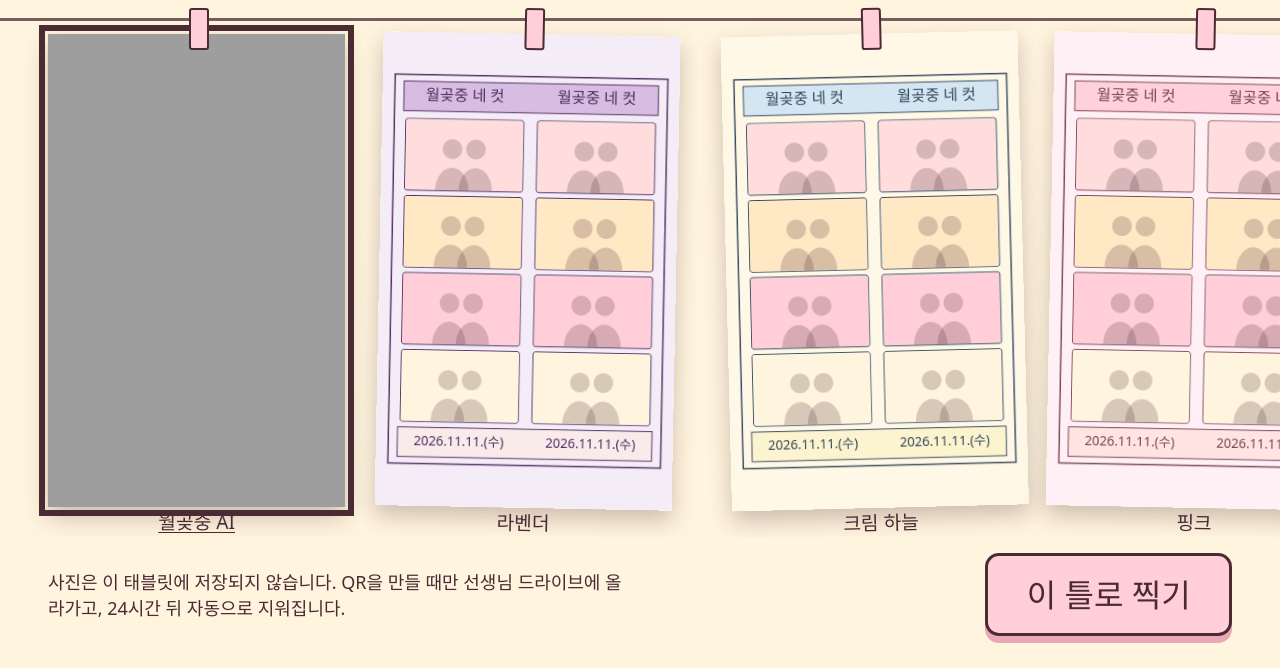
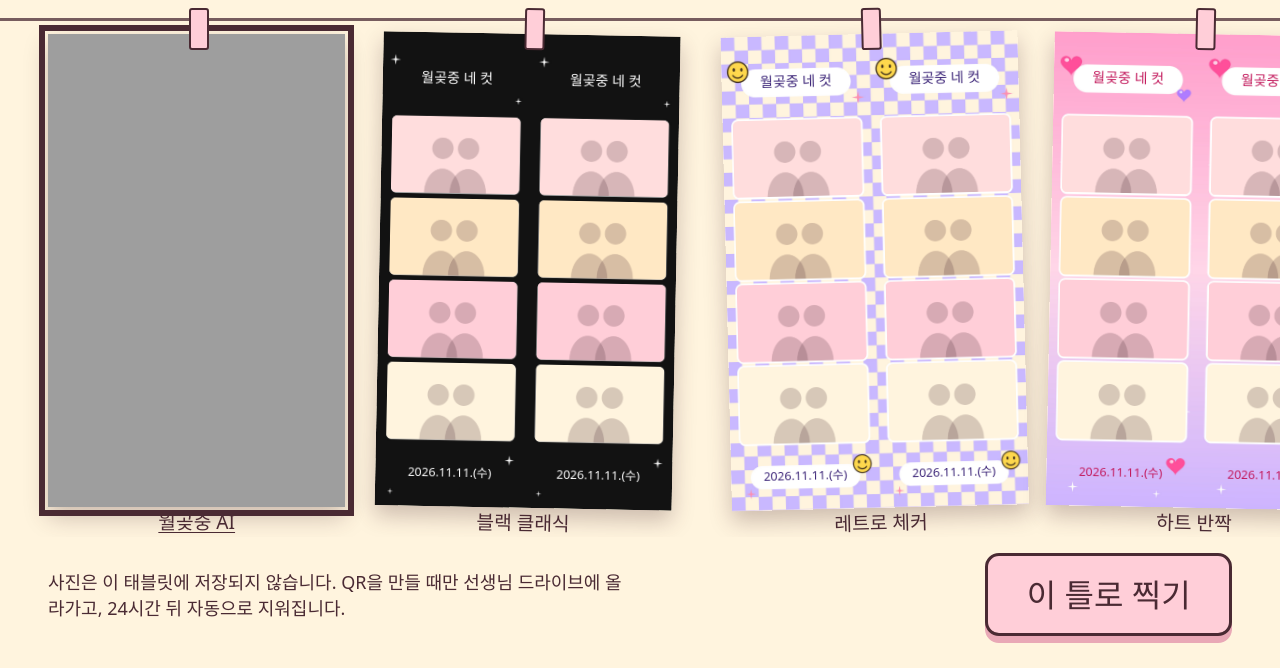
Before and after one commit to hanja9999-sys/wolgot-4cut, a plain HTML site: page index.html in a window 1280 px wide. Shown: the part 132-800 px from the top of the page. Drawn offline with Linux system fonts and the light colour scheme; a web font is replaced by a local one.

Commit message:
Add files via upload

```diff
--- a/app.js
+++ b/app.js
@@ -17,19 +17,19 @@ const W = px(PAPER.w), H = px(PAPER.h), FONT = '"Poor Story",system-ui';
 // ── 틀: 좌표는 틀 그림의 픽셀 그대로 ──
 // slots = 왼쪽 줄 4칸(테두리 안쪽 흰 부분), dx = 오른쪽 줄까지 거리
 // msg·date = 글자 자리(x, y는 가운데. align:'left'면 x가 왼쪽 끝), w = 최대 폭. 두 줄에 똑같이 찍힌다
-const GRID = {
-  slots: [374, 704, 1034, 1364].map(y => [104, y, 503, 303]), r: 10, dx: 566,
-  msg: {x: 355, y: 275, w: 470, size: 66}, date: {x: 355, y: 1757, w: 470, size: 56},
+// 사진관 네 컷 기본형(make_frames.py로 그림): 칸은 왼쪽 줄 기준, 오른쪽 줄은 +638
+const STRIP = {
+  slots: [360, 712, 1064, 1416].map(y => [44, y, 550, 330]), r: 22, dx: 638,
+  msg: {x: 319, y: 200, w: 420, size: 60}, date: {x: 319, y: 1890, w: 420, size: 52},
 };
 const FRAMES = [
   {id: 'ai', name: '월곶중 AI', art: 'frames/ai_wolgot.png', ink: '#1d3f8f',
     slots: [466, 746, 1024, 1302].map(y => [105, y, 488, 250]), r: 12, dx: 595,
     date: {x: 106, y: 1634, w: 325, size: 41, align: 'left'},
     msg: {x: 106, y: 1687, w: 325, size: 38, align: 'left'}, msgWhere: '아래', msgDefault: '월곶중학교와 함께해요!'},
-  {id: 'purple', name: '라벤더', art: 'frames/purple.png', ink: '#4e2d5f', ...GRID},
-  {id: 'cream', name: '크림 하늘', art: 'frames/cream_blue.png', ink: '#32475e', ...GRID},
-  {id: 'pink', name: '핑크', art: 'frames/pink.png', ink: '#7a4255', ...GRID},
-  {id: 'gray', name: '화이트', art: 'frames/white_gray.png', ink: '#2c3d50', ...GRID},
+  {id: 'black', name: '블랙 클래식', art: 'frames/black.jpg', ink: '#ffffff', ...STRIP},
+  {id: 'checker', name: '레트로 체커', art: 'frames/checker.jpg', ink: '#3b2477', ...STRIP},
+  {id: 'heart', name: '하트 반짝', art: 'frames/heart.jpg', ink: '#c2185b', ...STRIP},
   // ChatGPT 콜라주(2026-11-11)에서 잘라 비율 그대로 넣은 틀. 문구는 위 여백, 날짜는 아래 여백
   {id: 'comic', name: '베스트 프렌즈', art: 'frames/comic.jpg', ink: '#222222',
     slots: [564, 810, 1054, 1295].map(y => [146, y, 406, 216]), r: 14, dx: 589,
--- a/index.html
+++ b/index.html
@@ -7,6 +7,8 @@
 <meta http-equiv="Content-Security-Policy" content="default-src 'none'; script-src 'self'; style-src 'self' 'unsafe-inline' https://fonts.googleapis.com; font-src https://fonts.gstatic.com; img-src 'self' data: blob:; media-src 'self' blob:; connect-src https://script.google.com https://script.googleusercontent.com; base-uri 'none'; form-action 'none'">
 <meta name="referrer" content="no-referrer">
 <title>네 컷 찍자</title>
+<link rel="icon" href="favicon.svg" type="image/svg+xml">
+<link rel="apple-touch-icon" href="apple-touch-icon.png">
 <link rel="preconnect" href="https://fonts.googleapis.com">
 <link rel="preconnect" href="https://fonts.gstatic.com" crossorigin>
 <link href="https://fonts.googleapis.com/css2?family=Poor+Story&display=swap" rel="stylesheet">
```
Also changed, not shown: apple-touch-icon.png (added), favicon.svg (added).
